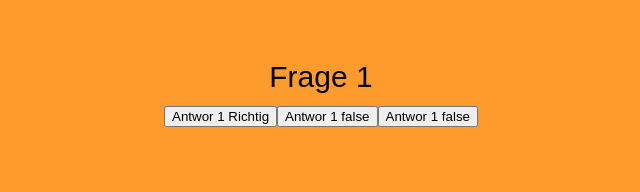
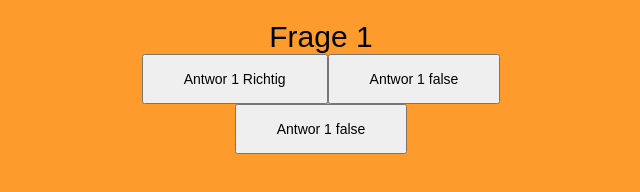
Before and after one commit to LauraKupferschmid/Endabgabe-EIA, a plain HTML site: page Lernapp/frage.html in a window 1280 px wide. Shown: the whole page, without its empty margins (319-959 px from the left). Drawn offline with Linux system fonts and the light colour scheme.

Commit message:
Update style.css

```diff
--- a/Lernapp/style.css
+++ b/Lernapp/style.css
@@ -5,7 +5,7 @@ body {
     max-height: 667px;
     text-align: center;
     margin: auto;
-    padding: 60px;
+    padding: 20px;
     background-color: rgb(253, 155, 44);
 }
 
@@ -22,4 +22,10 @@ footer{
     font-family: Arial, Helvetica, sans-serif;
     text-align: center;
     color: rgb(54, 53, 53);
+    margin: 20px;
 }
+
+button{
+    padding: 15px 40px;
+    font-size: 14px;
+}
```
Lines whose indentation alone changed are shown as unchanged.
